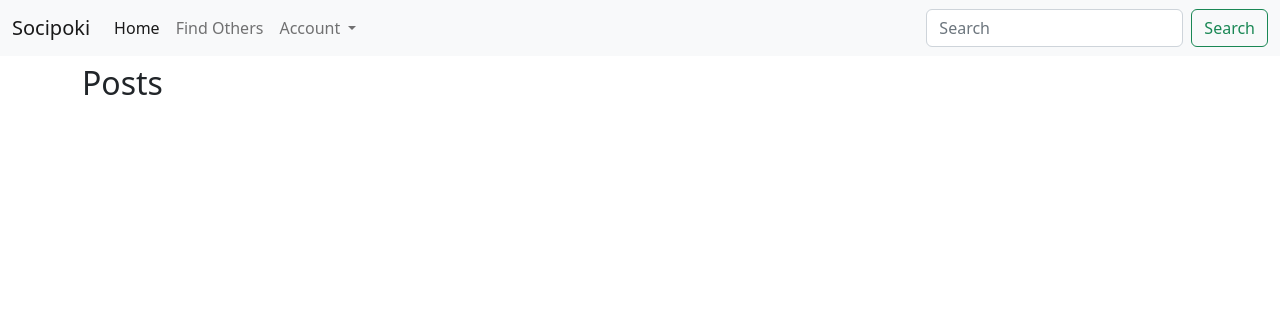
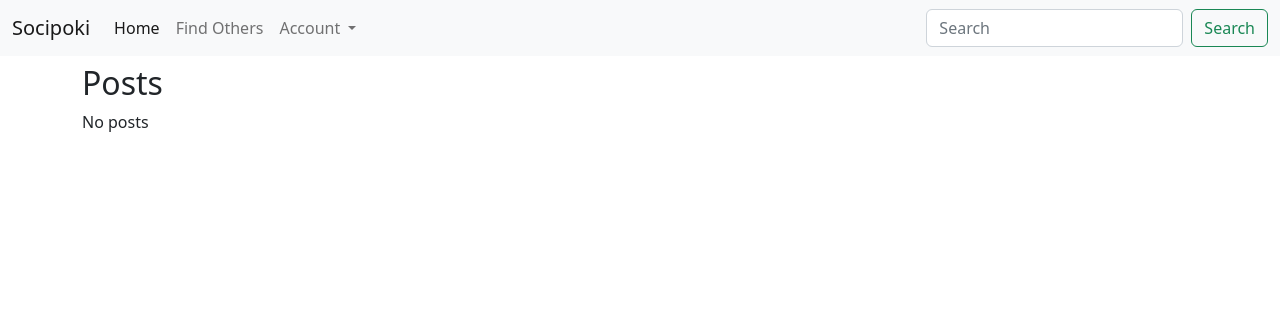
Before and after one commit to ofcskn/django_social_media_basic, a Django app: page / in a window 1280 px wide. Shown: the top 316 px of the page. Run offline with Django 4.2, Linux system fonts and the light colour scheme; data that the repository does not hold is empty.

Commit message:
Migration and post list for home

```diff
--- a/core/templates/core/index.html
+++ b/core/templates/core/index.html
@@ -6,4 +6,12 @@
 
 <h2>Posts</h2>
 
+{% if posts|length > 0 %}
+    {% for post in posts %}
+        {% include 'partials/_post.html' with post=post %}
+    {%endfor%}
+{% else %}
+    <p>No posts</p>
+{% endif %}
+
 {% endblock %}
--- a/core/views.py
+++ b/core/views.py
@@ -1,14 +1,19 @@
 from django.shortcuts import render
 from django.http import HttpResponse
 import datetime
-from django.conf import settings # import the settings file
+from django.conf import settings
+
+from core.models import Post # import the settings file
 
 # Create your views here.
 def home(request):
     section_title = "My"
+    # post list of the user (firstly)
+    posts = Post.objects.all()
     return render(request, "core/index.html", {
         "title": section_title,
         "user_name": "ofcskn",
+        "posts": posts,
         "app_name": settings.APP_NAME
     })
 
```
Also changed, not shown: core/migrations/0001_initial.py (added).
